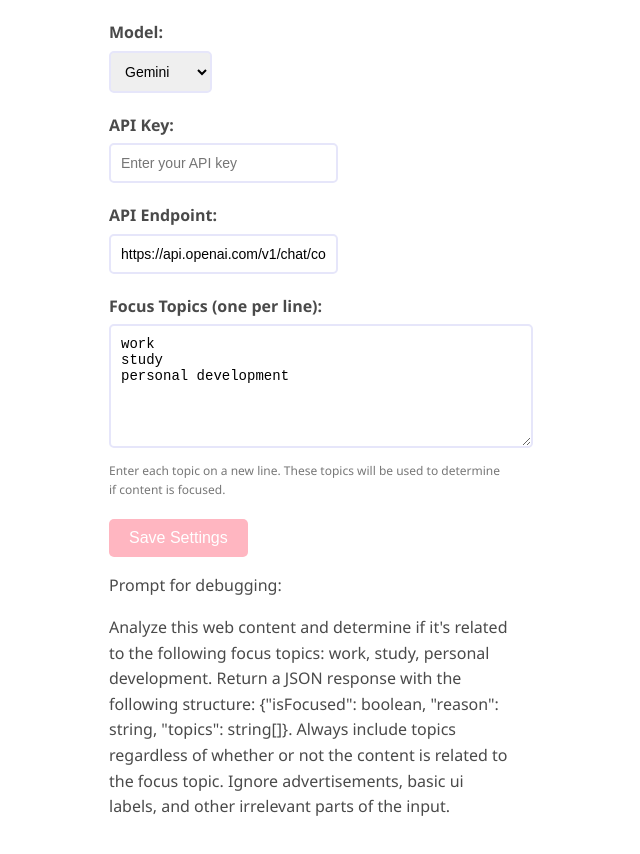
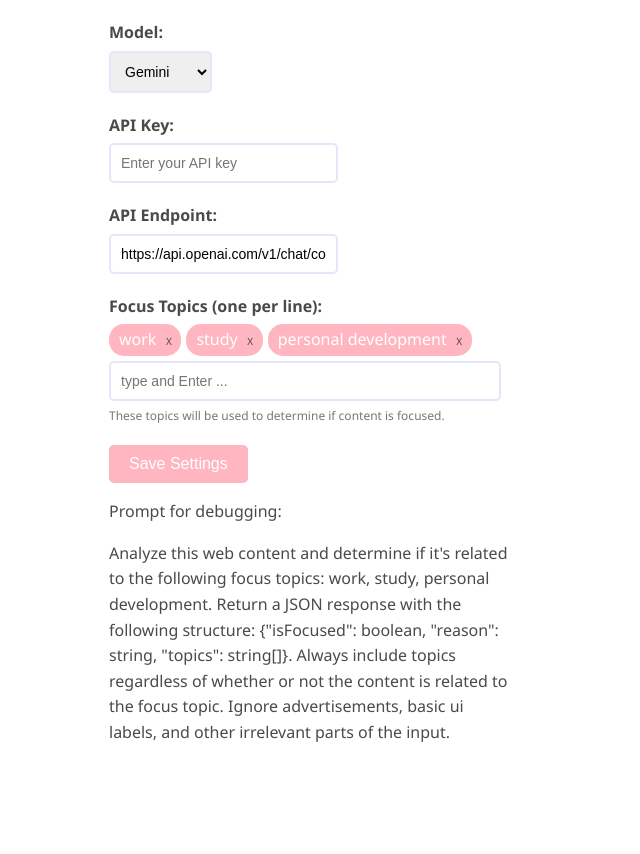
Before and after one commit to pearcebasmanm/ConUHacks-IX, a website built with webpack: page src/options.html in a window 1280 px wide. Shown: the whole page, without its empty margins (331-971 px from the left). After the commit the page ends 800 px from the top, so only its background shows below. Built offline with nearby package versions, Linux system fonts and the light colour scheme; some packages are replaced by stand-ins of ours.

Commit message:
add fancy chips

```diff
--- a/src/options.css
+++ b/src/options.css
@@ -1,4 +1,5 @@
 :root {
+    --accent-color: #ff69b4;
     --primary-color: #ffb6c1; /* Light Pink */
     --secondary-color: #e6e6fa; /* Lavender */
     --text-color: #4a4a4a;
@@ -41,7 +42,8 @@ textarea {
 input[type="text"]:focus,
 input[type="password"]:focus,
 select:focus,
-textarea:focus {
+textarea:focus,
+.content:focus {
     outline: none;
     border-color: var(--primary-color);
 }
@@ -68,8 +70,9 @@ button {
     transition: background-color 0.3s ease;
 }
 
-button:hover {
-    background-color: #ff69b4;
+button:hover,
+li:hover {
+    background-color: var(--accent-color);
 }
 
 small {
@@ -84,3 +87,54 @@ small {
     font-weight: 600;
     color: #4caf50;
 }
+
+main {
+    position: absolute;
+    top: 0px;
+    left: 0px;
+    right: 0px;
+    bottom: 0px;
+    display: flex;
+    align-items: center;
+    justify-content: center;
+    flex-direction: column;
+}
+
+ul {
+    list-style: none;
+    margin: 0px;
+    padding: 0px;
+    display: inline-block;
+}
+
+li {
+    display: inline-block;
+    background: var(--primary-color);
+    color: white;
+    padding: 3px 5px 3px 10px;
+    border-radius: 15px;
+    margin-right: 5px;
+    margin-bottom: 5px;
+}
+
+li:hover {
+    cursor: pointer;
+}
+
+a {
+    color: var(--text-color);
+    text-decoration: none;
+    margin-left: 5px;
+    font-size: 10px;
+    width: 15px;
+    height: 15px;
+    border-radius: 50%;
+    display: inline-flex;
+    text-align: center;
+    align-items: center;
+    justify-content: center;
+
+    &:hover {
+        color: red;
+    }
+}
--- a/src/options.html
+++ b/src/options.html
@@ -23,10 +23,6 @@
                     placeholder="Enter your API key"
                 />
             </div>
-            <!-- <div class="form-group">
-                <label for="basePrompt">Base Prompt:</label>
-                <textarea id="basePrompt"></textarea>
-            </div> -->
             <div class="form-group">
                 <label for="apiEndpoint">API Endpoint:</label>
                 <input
@@ -37,14 +33,18 @@
             </div>
             <div class="form-group">
                 <label for="focusTopics">Focus Topics (one per line):</label>
-                <textarea
+                <div class="container">
+                    <ul id="list"></ul>
+                </div>
+                <input
+                    type="text"
                     id="focusTopics"
-                    placeholder="work&#10;study&#10;personal development"
-                ></textarea>
-                <small
-                    >Enter each topic on a new line. These topics will be used
-                    to determine if content is focused.</small
-                >
+                    placeholder="type and Enter ..."
+                />
+                <small>
+                    These topics will be used to determine if content is
+                    focused.
+                </small>
             </div>
             <button id="save">Save Settings</button>
             <div id="status"></div>
--- a/src/options.js
+++ b/src/options.js
@@ -1,15 +1,7 @@
-const defaultTopics = ["work", "study", "personal development"];
-
-function getFocusTopics() {
-  return document
-    .getElementById("focusTopics")
-    .value.split("\n")
-    .map((topic) => topic.trim())
-    .filter((topic) => topic.length > 0);
-}
+let topics = ["work", "study", "personal development"];
 
 function generatePrompt() {
-  return `Analyze this web content and determine if it's related to the following focus topics: ${getFocusTopics().join(
+  return `Analyze this web content and determine if it's related to the following focus topics: ${topics.join(
     ", ",
   )}. Return a JSON response with the following structure: {"isFocused": boolean, "reason": string, "topics": string[]}. Always include topics regardless of whether or not the content is related to the focus topic. Ignore advertisements, basic ui labels, and other irrelevant parts of the input.`;
 }
@@ -19,31 +11,69 @@ function updatePrompt() {
 }
 
 const basePrompt = document.addEventListener("DOMContentLoaded", () => {
+  const focusTopics = document.getElementById("focusTopics");
+  const list = document.getElementById("list");
+
   // Load saved settings
   chrome.storage.sync.get(["apiKey", "apiEndpoint", "focusTopics"], (data) => {
-    if (data.apiKey) document.getElementById("apiKey").value = data.apiKey;
+    if (data.apiKey) {
+      document.getElementById("apiKey").value = data.apiKey;
+    }
     if (data.apiEndpoint) {
       document.getElementById("apiEndpoint").value = data.apiEndpoint;
     }
-    document.getElementById("focusTopics").value = (
-      data.focusTopics ?? defaultTopics
-    ).join("\n");
+    if (data.focusTopics) {
+      topics = data.focusTopics;
+    }
+    updateChips();
+  });
+
+  focusTopics.addEventListener("keypress", function (e) {
+    if (e.key !== "Enter") {
+      return;
+    }
+    let val = focusTopics.value.trim();
+    if (val === "") {
+      alert("Please type a tag Name");
+      return;
+    }
+    if (topics.indexOf(val) >= 0) {
+      alert("Tag name is a duplicate");
+      return;
+    }
+
+    topics.push(val);
+    updateChips();
+    focusTopics.value = "";
+    focusTopics.focus();
+  });
+
+  function updateChips() {
+    list.innerHTML = topics
+      .map(
+        (item, index) =>
+          `<li id="chip-item-${item}"><span>${item}</span><a>X</a></li>`,
+      )
+      .join("");
+
+    for (const [i, item] of topics.entries()) {
+      document
+        .getElementById(`chip-item-${item}`)
+        .addEventListener("click", () => {
+          topics = topics.filter((item) => topics.indexOf(item) != i);
+          updateChips();
+        });
+    }
 
     // for debugging purposes
     updatePrompt();
-  });
-
-  // for debugging purposes
-  document
-    .getElementById("focusTopics")
-    .addEventListener("input", updatePrompt);
+  }
 
   // Save settings
   document.getElementById("save").addEventListener("click", () => {
     const modelName = document.getElementById("modelName").value;
     const apiKey = document.getElementById("apiKey").value.trim();
     const apiEndpoint = document.getElementById("apiEndpoint").value.trim();
-    const focusTopics = getFocusTopics();
     const basePrompt = generatePrompt();
 
     /* Validate inputs */
@@ -63,12 +93,7 @@ const basePrompt = document.addEventListener("DOMContentLoaded", () => {
       return;
     }
 
-    if (!basePrompt) {
-      showStatus("Base prompt is required!", true);
-      return;
-    }
-
-    if (focusTopics.length === 0) {
+    if (topics === 0) {
       showStatus("At least one focus topic is required!", true);
       return;
     }
@@ -79,7 +104,7 @@ const basePrompt = document.addEventListener("DOMContentLoaded", () => {
         apiKey,
         basePrompt,
         apiEndpoint,
-        focusTopics,
+        focusTopics: topics,
       },
       () => {
         showStatus("Settings saved successfully!");
```
